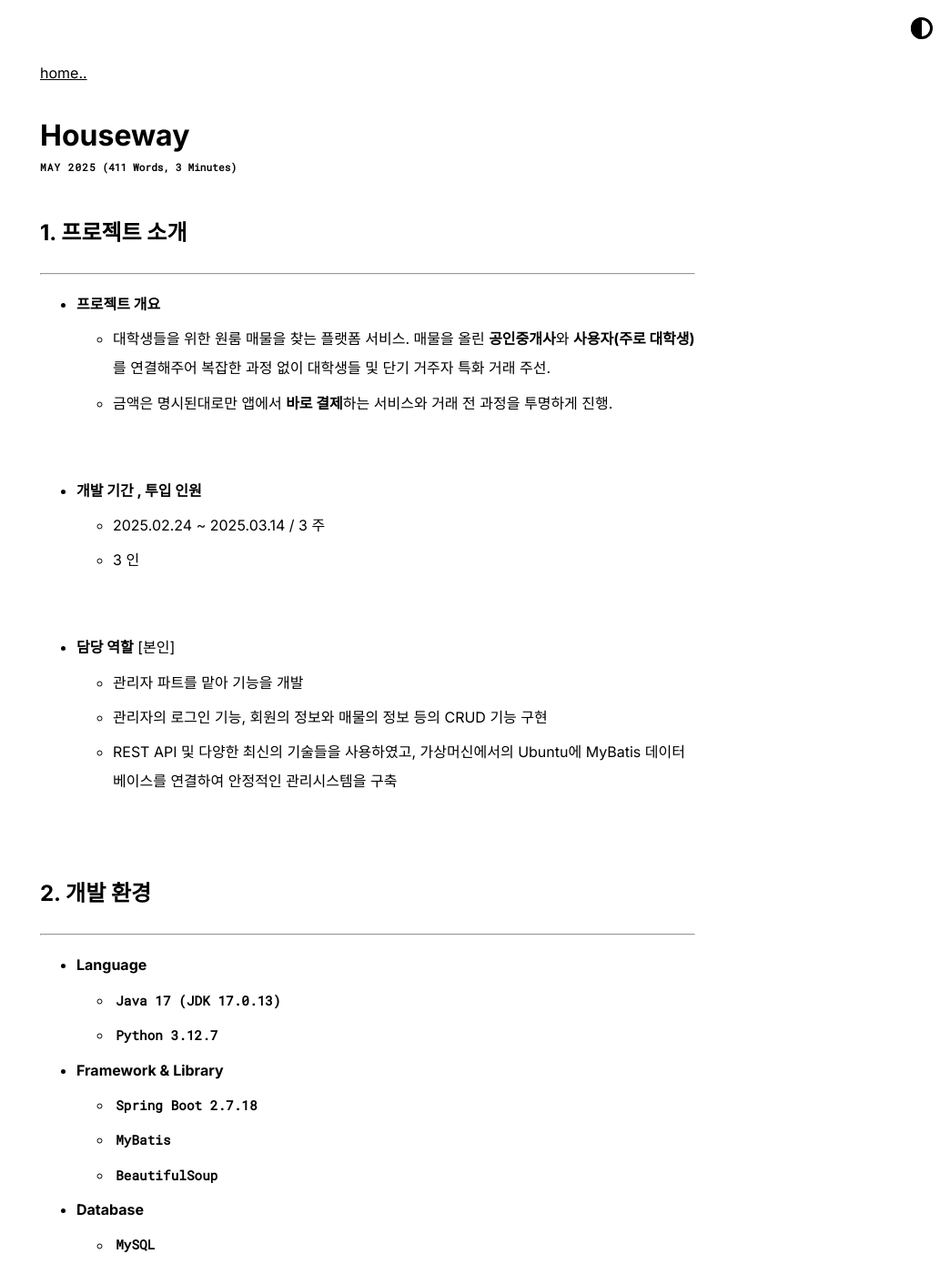
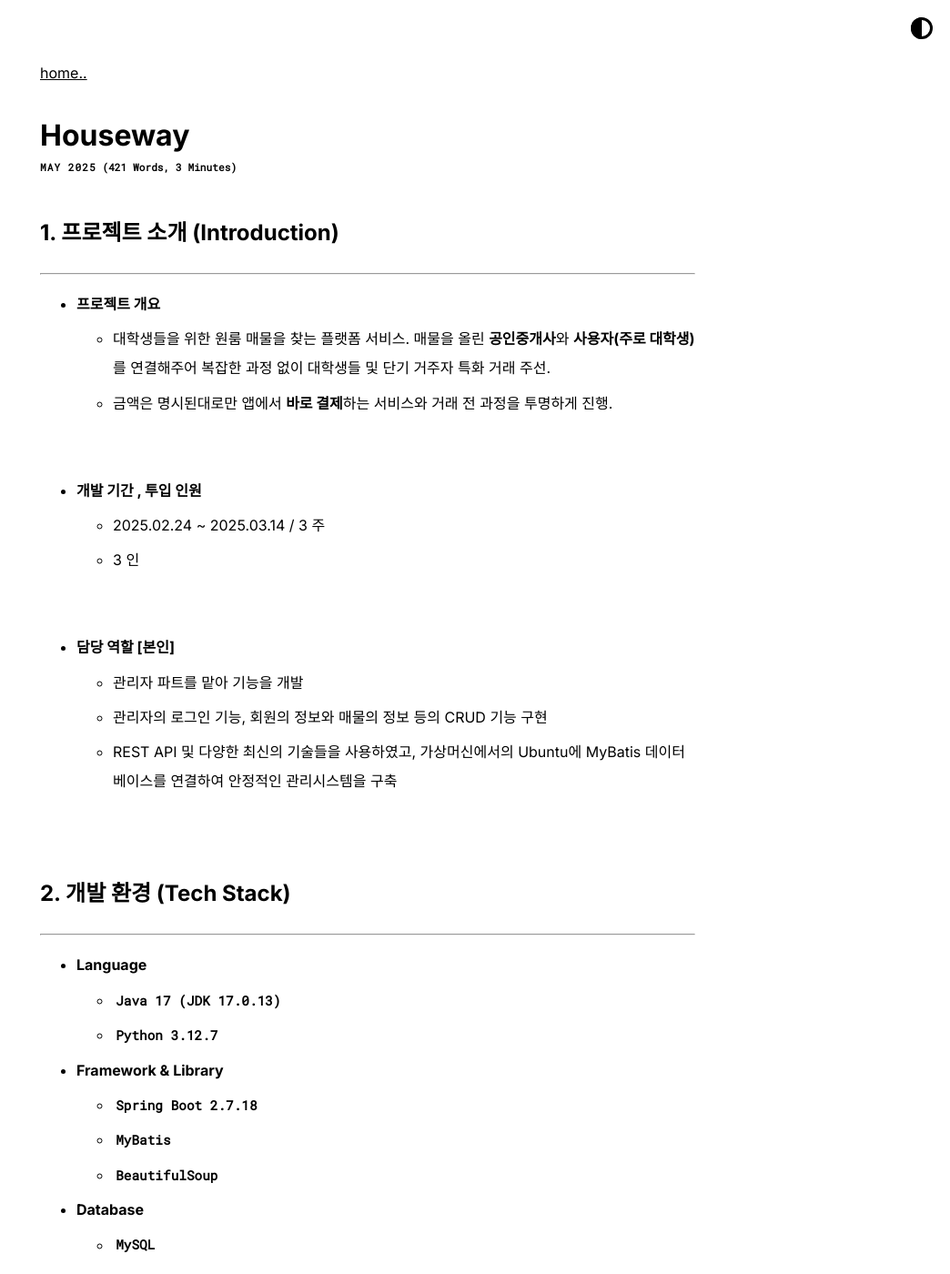
Before and after one commit to BangJeongBin/BangJeongBin.github.io, a Jekyll site: the page built from _posts/2025-05-05-houseway.md, in a window 1280 px wide and 1400 px high. Shown: the whole window at 91% size, without its empty margins (236-1280 px from the left). Built offline with Jekyll 4.4.1, drawn with Linux system fonts in a browser that asks for light colours; some of the changed text lies outside the part shown.

Commit message:
modify/houseway.md

```diff
--- a/_posts/2025-05-05-houseway.md
+++ b/_posts/2025-05-05-houseway.md
@@ -2,7 +2,7 @@
 layout: post
 ---
 
-## 1. 프로젝트 소개
+## 1. 프로젝트 소개 (Introduction)
 ---
  - **프로젝트 개요**
 	- 대학생들을 위한 원룸 매물을 찾는 플랫폼 서비스. 매물을 올린 **공인중개사**와 **사용자(주로 대학생)**를 연결해주어 복잡한 과정 없이 대학생들 및 단기 거주자 특화 거래 주선.
@@ -16,14 +16,14 @@ layout: post
 
 <br>
 
-- **담당 역할** [본인]
+- **담당 역할 [본인]**
 	- 관리자 파트를 맡아 기능을 개발
 	- 관리자의 로그인 기능, 회원의 정보와 매물의 정보 등의 CRUD 기능 구현
 	- REST API 및 다양한 최신의 기술들을 사용하였고, 가상머신에서의 Ubuntu에 MyBatis 데이터베이스를 연결하여 안정적인 관리시스템을 구축
 
 <br>
 
-## 2. 개발 환경
+## 2. 개발 환경 (Tech Stack)
 ---
 - **Language**
 	- `Java 17 (JDK 17.0.13)`
```
Also changed, not shown: other parts of _posts/2025-05-05-houseway.md (+6 -6 lines), assets/images/project_img/company-project/architecture_diagram.png (added), assets/images/project_img/company-project/inst1.png (added), assets/images/project_img/company-project/inst2.png (added), assets/images/project_img/company-project/inst3.png (added), assets/images/project_img/company-project/login_page.png (added), 4 other files.
